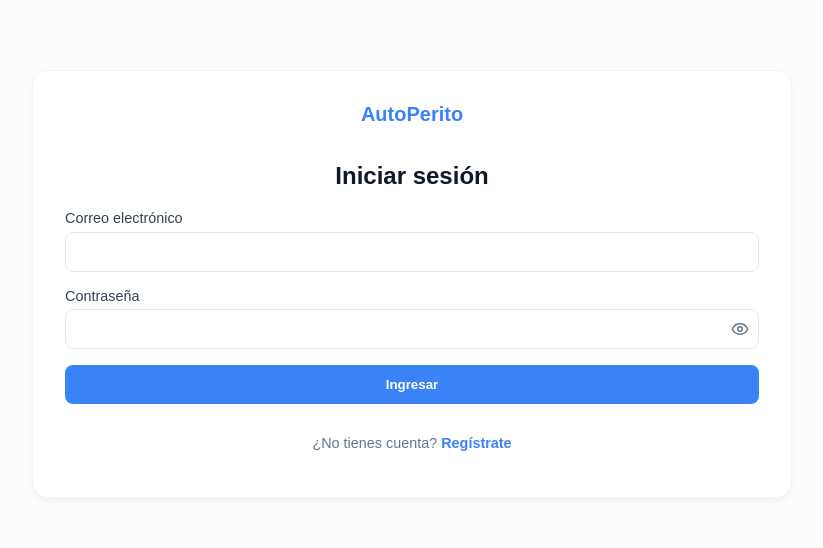
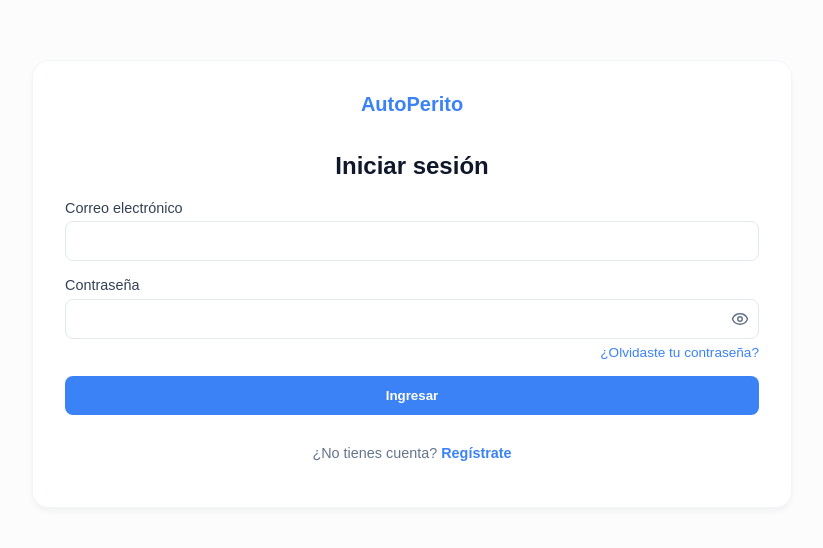
Before and after one commit to soficarreroa/software-vehiculos, a Next.js app: page /login in a window 1280 px wide. Shown: the part 124-672 px from the top of the page, without its empty margins (228-1051 px from the left). Built offline with nearby package versions, Linux system fonts and the light colour scheme; no server answers.

Commit message:
fix: restaurar link de olvide mi contrasena perdido en el merge

```diff
--- a/app/components/pages/LoginPage/LoginPage.module.css
+++ b/app/components/pages/LoginPage/LoginPage.module.css
@@ -111,3 +111,16 @@
   display: flex;
   align-items: center;
 }
+.forgotLink {
+  text-align: right;
+  font-size: 0.85rem;
+}
+
+.forgotLink a {
+  color: var(--primary-color);
+  text-decoration: none;
+}
+
+.forgotLink a:hover {
+  text-decoration: underline;
+}
--- a/app/components/pages/LoginPage/LoginPage.tsx
+++ b/app/components/pages/LoginPage/LoginPage.tsx
@@ -71,6 +71,9 @@ export default function LoginPage() {
           </button>
         </div>
         {errors.contrasena && <span className={styles.errorText}>{errors.contrasena.message}</span>}
+        <div className={styles.forgotLink}>
+          <Link href="/olvide-contrasena">¿Olvidaste tu contraseña?</Link>
+        </div>
       </div>
 
       {serverError && <p className={styles.serverError}>{serverError}</p>}
```
